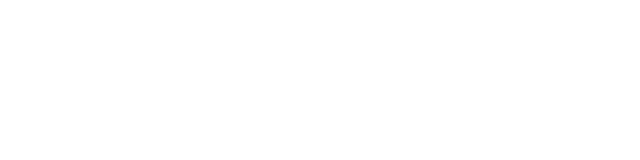
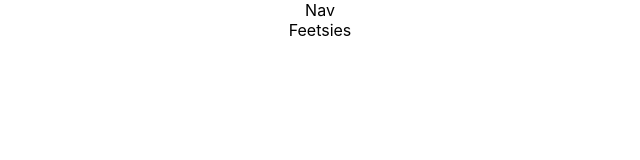
Before and after one commit to spencerpete/brooklyn-boy-press, a React (Create React App) app in the folder client/: page / in a window 1280 px wide. Shown: the top 160 px of the page, without its empty margins (320-960 px from the left). Built offline with nearby package versions, Linux system fonts and the light colour scheme.

Commit message:
add layout

```diff
--- a/client/src/contianers/MainContainer.jsx
+++ b/client/src/contianers/MainContainer.jsx
@@ -0,0 +1,5 @@
+import React from 'react';
+
+export default function MainContainer() {
+  return <div></div>;
+}
--- a/client/src/layouts/Footer.jsx
+++ b/client/src/layouts/Footer.jsx
@@ -0,0 +1,5 @@
+import React from 'react';
+
+export default function Footer() {
+  return <div>Feetsies</div>;
+}
--- a/client/src/layouts/Layout.jsx
+++ b/client/src/layouts/Layout.jsx
@@ -1,5 +1,13 @@
 import React from 'react';
+import Nav from './Nav';
+import Footer from './Footer';
 
 export default function Layout(props) {
-  return <div>{props.children}</div>;
+  return (
+    <div>
+      <Nav />
+      {props.children}
+      <Footer />
+    </div>
+  );
 }
--- a/client/src/layouts/Nav.jsx
+++ b/client/src/layouts/Nav.jsx
@@ -0,0 +1,5 @@
+import React from 'react';
+
+export default function Nav() {
+  return <div>Nav</div>;
+}
```
